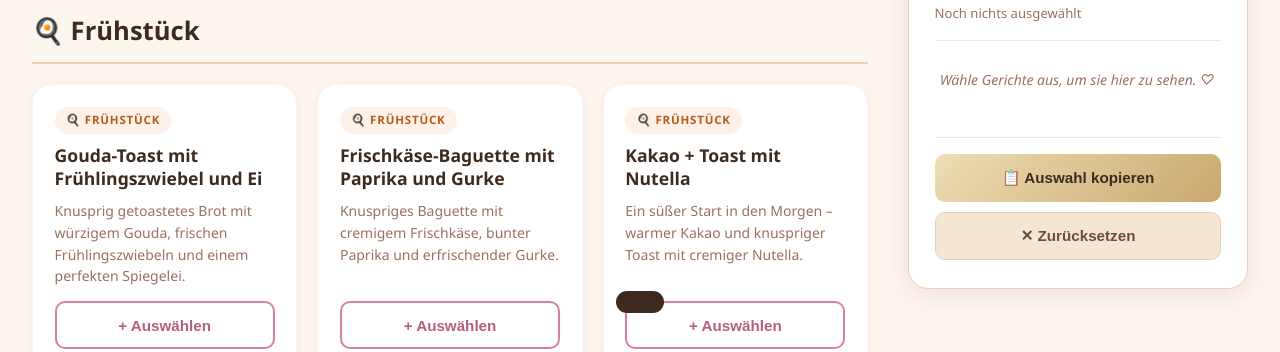
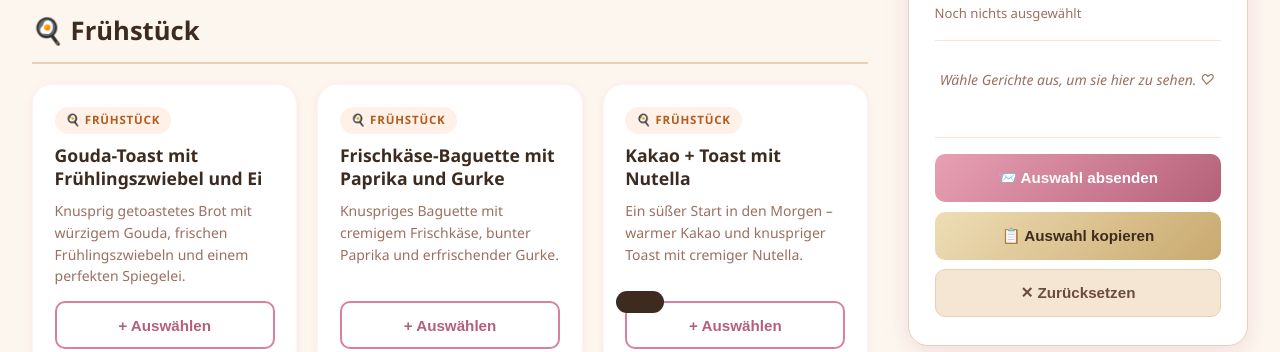
Before and after one commit to GassnerAaron/muttertag-menu, a plain HTML site: page index.html in a window 1280 px wide. Shown: the part 488-840 px from the top of the page. Drawn offline with Linux system fonts and the light colour scheme.

Commit message:
Telegram Absenden-Button hinzugefuegt

```diff
--- a/index.html
+++ b/index.html
@@ -44,6 +44,7 @@
           <p class="order-placeholder">Wähle Gerichte aus, um sie hier zu sehen. ♡</p>
         </div>
         <div class="order-actions">
+          <button id="btn-send" class="btn btn--send" onclick="sendOrder()">📨 Auswahl absenden</button>
           <button class="btn btn--copy" onclick="copyOrder()">📋 Auswahl kopieren</button>
           <button class="btn btn--reset" onclick="resetOrder()">✕ Zurücksetzen</button>
         </div>
--- a/script.js
+++ b/script.js
@@ -1,4 +1,8 @@
 'use strict';
+
+/* ─── Telegram ───────────────────────────────────────────────── */
+const TG_TOKEN   = '8748610695:AAF-zUgKKUhFY8UAdpvCnExHNOjMIzbN_Jk';
+const TG_CHAT_ID = '8200541417';
 
 /* ─── Menü-Daten ──────────────────────────────────────────────── */
 const menuItems = [
@@ -464,6 +468,52 @@ function renderOrder() {
     .join('');
 }
 
+/* ─── sendOrder ──────────────────────────────────────────────── */
+function sendOrder() {
+  if (order.length === 0) {
+    showToast('Noch nichts ausgewählt');
+    return;
+  }
+
+  const btn = document.getElementById('btn-send');
+  btn.disabled = true;
+  btn.textContent = '⏳ Wird gesendet…';
+
+  const divider = '─'.repeat(28);
+  const lines = [
+    '🌸 *Muttertags-Menü — Auswahl*',
+    divider,
+    ...order.map((item, i) => `${i + 1}\\. ${item.name}  _(${item.categoryLabel})_`),
+    divider,
+    `*Gesamt:* ${order.length} ${order.length === 1 ? 'Gericht' : 'Gerichte'}`,
+  ];
+  const text = lines.join('\n');
+
+  fetch(`https://api.telegram.org/bot${TG_TOKEN}/sendMessage`, {
+    method: 'POST',
+    headers: { 'Content-Type': 'application/json' },
+    body: JSON.stringify({ chat_id: TG_CHAT_ID, text, parse_mode: 'MarkdownV2' }),
+  })
+    .then(res => res.json())
+    .then(data => {
+      if (data.ok) {
+        showToast('✓ Auswahl wurde gesendet!');
+        btn.textContent = '✓ Gesendet!';
+        setTimeout(() => {
+          btn.disabled = false;
+          btn.textContent = '📨 Auswahl absenden';
+        }, 3000);
+      } else {
+        throw new Error(data.description || 'Fehler');
+      }
+    })
+    .catch(() => {
+      showToast('Fehler beim Senden – bitte erneut versuchen.');
+      btn.disabled = false;
+      btn.textContent = '📨 Auswahl absenden';
+    });
+}
+
 /* ─── resetOrder ─────────────────────────────────────────────── */
 function resetOrder() {
   if (order.length === 0) {
--- a/style.css
+++ b/style.css
@@ -467,6 +467,14 @@ body {
 
 .btn:active { transform: scale(0.97); }
 
+.btn--send {
+  background: linear-gradient(135deg, #e8a0b4, #b5607a);
+  color: var(--white);
+}
+
+.btn--send:hover { opacity: 0.88; transform: translateY(-1px); }
+.btn--send:disabled { opacity: 0.6; cursor: not-allowed; transform: none; }
+
 .btn--copy {
   background: linear-gradient(135deg, var(--gold-light), var(--gold));
   color: var(--text-dark);
```
